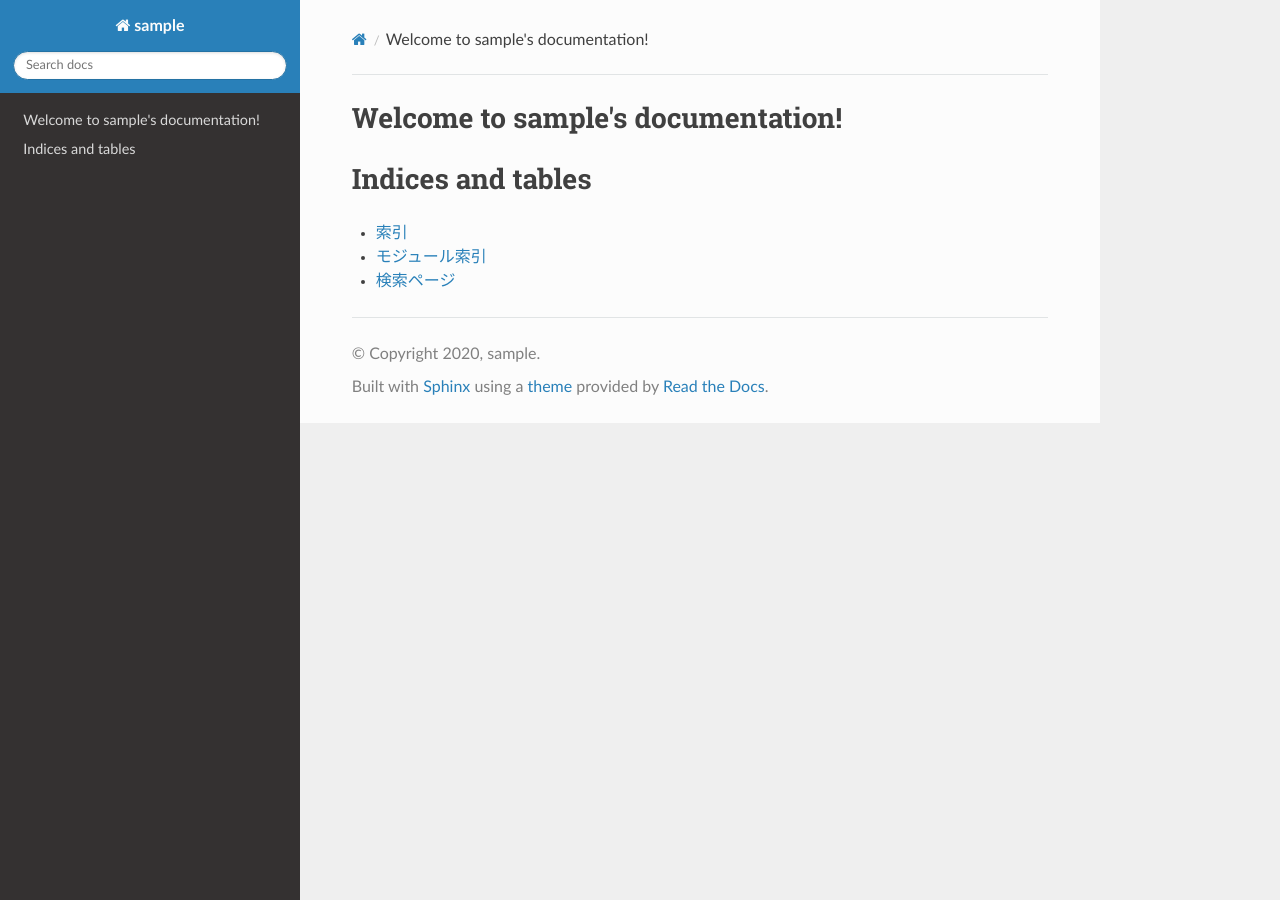
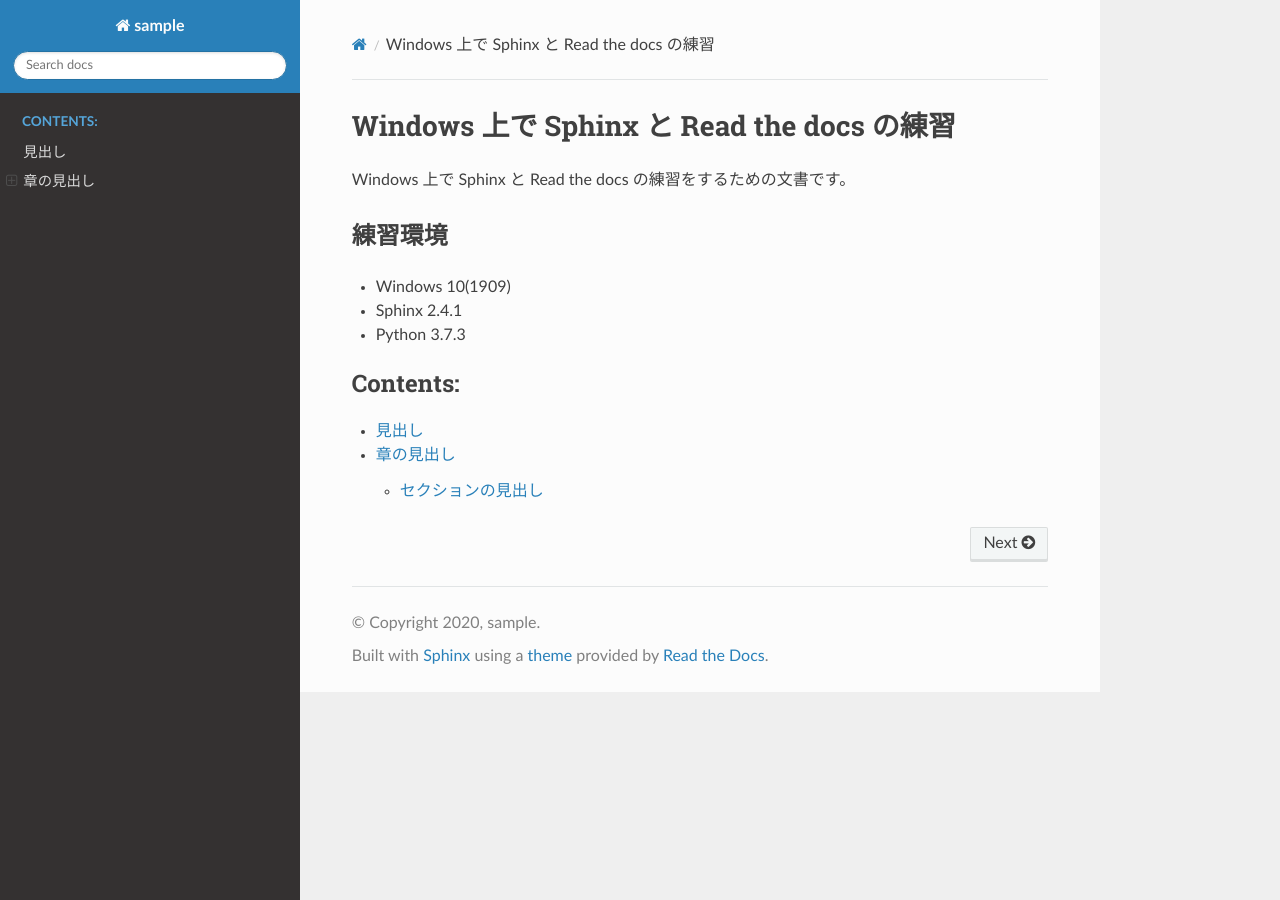
Before and after one commit to Botassky/sample, a Sphinx documentation site: the page built from docs/index.rst, in a window 1280 px wide. Built offline with Sphinx 7.4.7 and the Read the Docs theme 2.0.0, drawn with Linux system fonts in a browser that asks for light colours.

Commit message:
「見出し」を記述

```diff
--- a/docs/index.rst
+++ b/docs/index.rst
@@ -1,20 +1,16 @@
-.. sample documentation master file, created by
-   sphinx-quickstart on Thu Feb 13 19:47:23 2020.
-   You can adapt this file completely to your liking, but it should at least
-   contain the root `toctree` directive.
+====================================================================================================
+Windows 上で Sphinx と Read the docs の練習
+====================================================================================================
+Windows 上で Sphinx と Read the docs の練習をするための文書です。
 
-Welcome to sample's documentation!
-==================================
+練習環境
+====================================================================================================
+- Windows 10(1909)
+- Sphinx 2.4.1
+- Python 3.7.3
 
 .. toctree::
    :maxdepth: 2
    :caption: Contents:
 
-
-
-Indices and tables
-==================
-
-* :ref:`genindex`
-* :ref:`modindex`
-* :ref:`search`
+   ./title
--- /dev/null
+++ b/docs/title.rst
@@ -0,0 +1,63 @@
+.. _title:
+
+****************************************************************************************************
+見出し
+****************************************************************************************************
+見出しは「章　→　セクション　→　サブセクション　→　サブサブセクション　→　パラグラフ」の順に小さくなります。
+これらを表すのに文字の指定はありません。同じレベルであれば同じ文字を、異なる文字が出てきたら見出しのレベルが
+一段変わることを意味します。
+
+慣例的には次の文字を使用します。
+
+章
+   見出しの上下に ``*`` のライン
+セクション
+   見出しの下に ``=`` のライン
+サブセクション
+   見出しの下に ``-`` のライン
+サブサブセクション
+   見出しの下に ``^`` のライン
+パラグラフ
+   見出しの下に ``"`` のライン
+
+----
+
+コーディングサンプルです。
+
+.. code-block::
+
+   *********************************************
+   章の見出し
+   *********************************************
+
+   セクションの見出し
+   =============================================
+
+   サブセクションの見出し
+   ---------------------------------------------
+
+   サブサブセクションの見出し
+   ^^^^^^^^^^^^^^^^^^^^^^^^^^^^^^^^^^^^^^^^^^^^^
+
+   パラグラフの見出し
+   """""""""""""""""""""""""""""""""""""""""""""
+
+----
+
+コーディングサンプルの出力結果です。
+
+*********************************************
+章の見出し
+*********************************************
+
+セクションの見出し
+=============================================
+
+サブセクションの見出し
+---------------------------------------------
+
+サブサブセクションの見出し
+^^^^^^^^^^^^^^^^^^^^^^^^^^^^^^^^^^^^^^^^^^^^^
+
+パラグラフの見出し
+"""""""""""""""""""""""""""""""""""""""""""""
```
